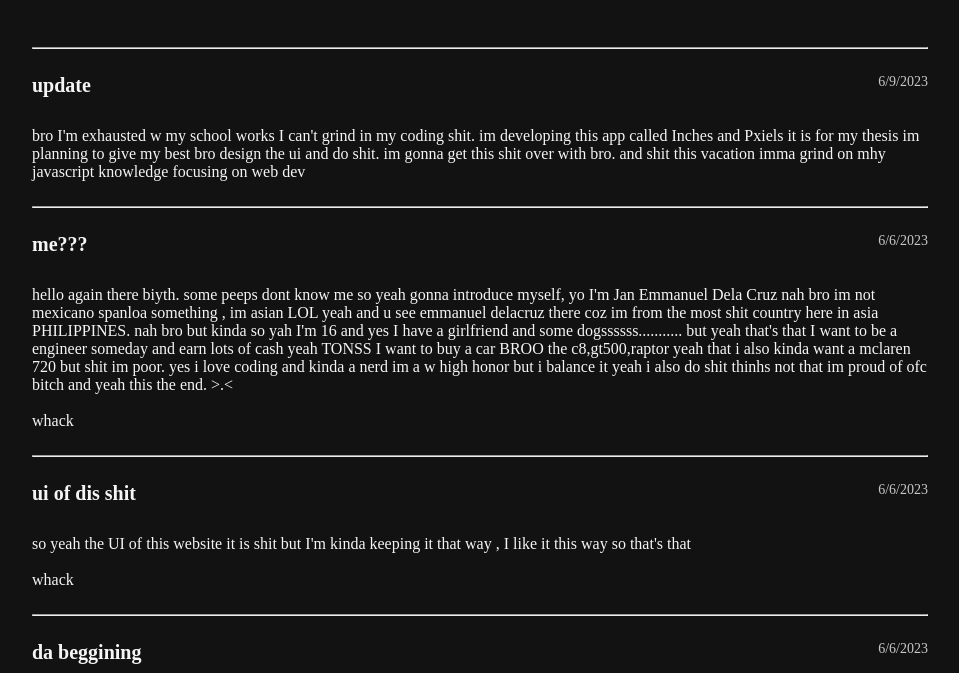
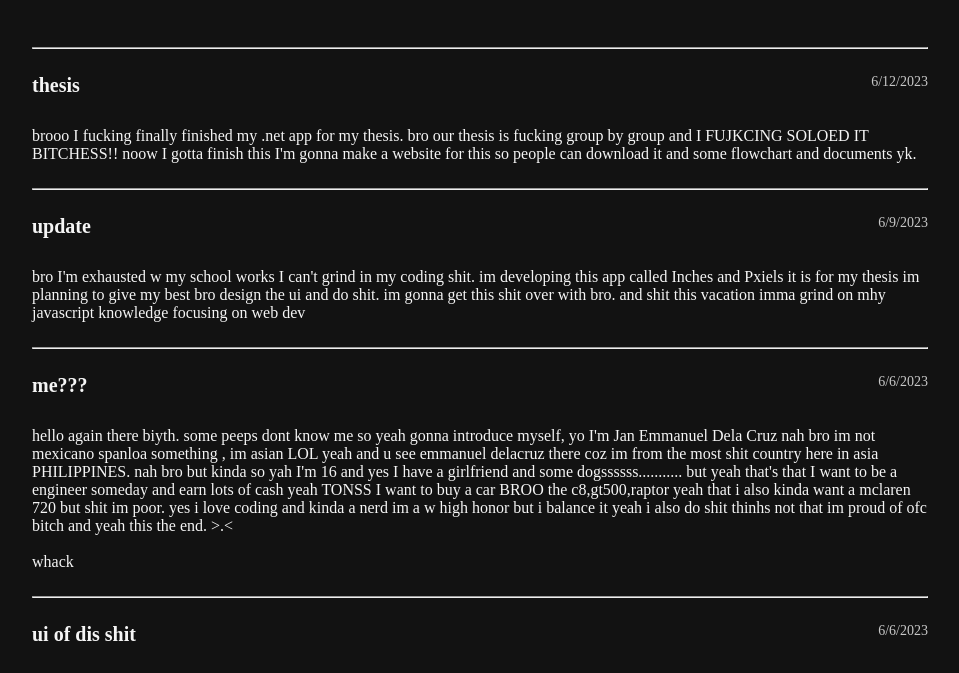
Before and after one commit to jedelacruz/da-blog, a plain HTML site: page index.html in a window 1280 px wide. Shown: the part 80-753 px from the top of the page, without its empty margins (160-1119 px from the left). Drawn offline with Linux system fonts and the light colour scheme.

Commit message:
Update index.html

```diff
--- a/index.html
+++ b/index.html
@@ -16,6 +16,24 @@
                 <h1>da blog</h1>
             </header>
             <div class="container">
+
+                <div class="container-box">
+
+                    <hr class="line-breaker">
+
+                    <div class="title-date-box">
+                        <p class="title">thesis</p>
+                        <p class="date">6/12/2023</p>
+                    </div>
+
+                    <p class="main-text">
+
+                   brooo I fucking finally finished my .net app for my thesis. bro our thesis is fucking group by group and I FUJKCING SOLOED IT BITCHESS!! noow I
+                        gotta finish this I'm gonna make a website for this so people can download it and some flowchart and documents yk.
+
+                    </p>
+
+                </div>
 
                 <div class="container-box">
 
```
